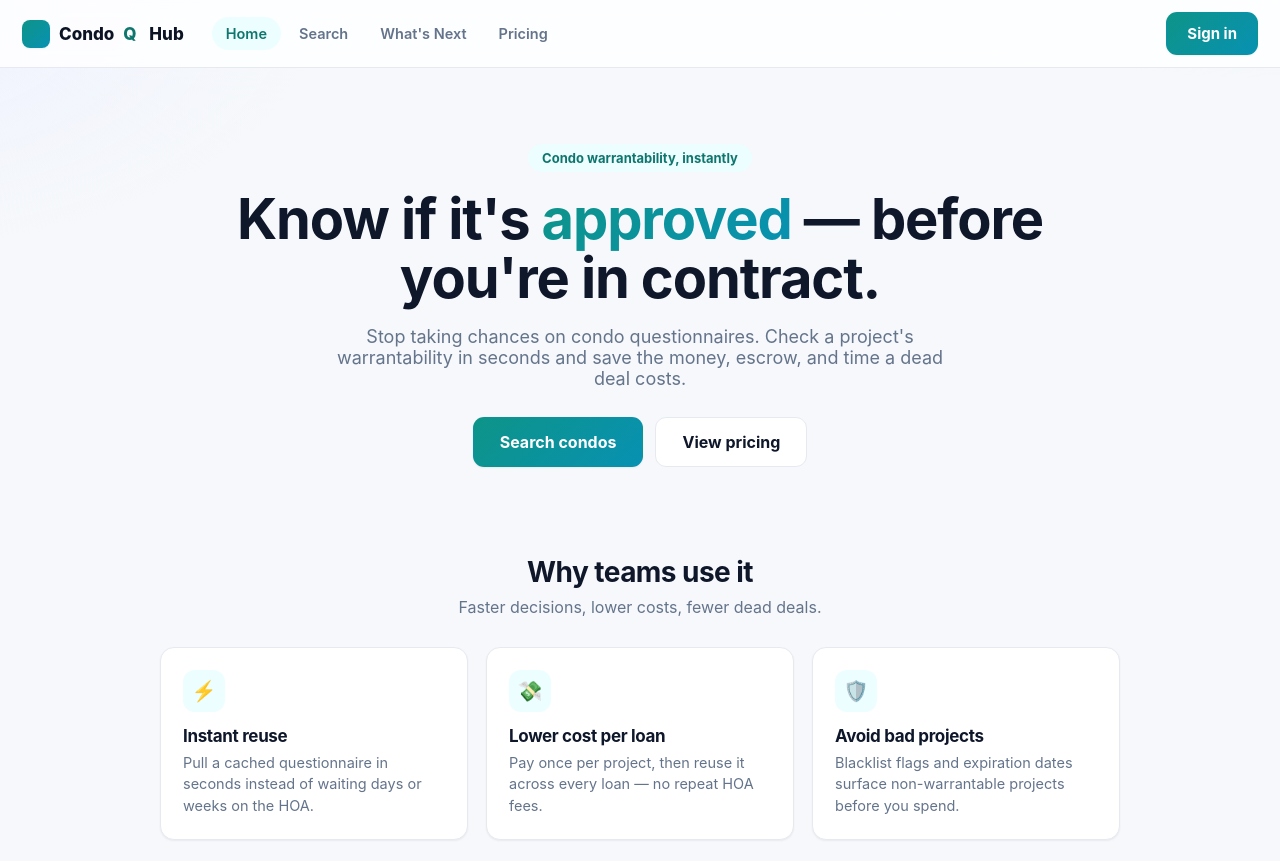
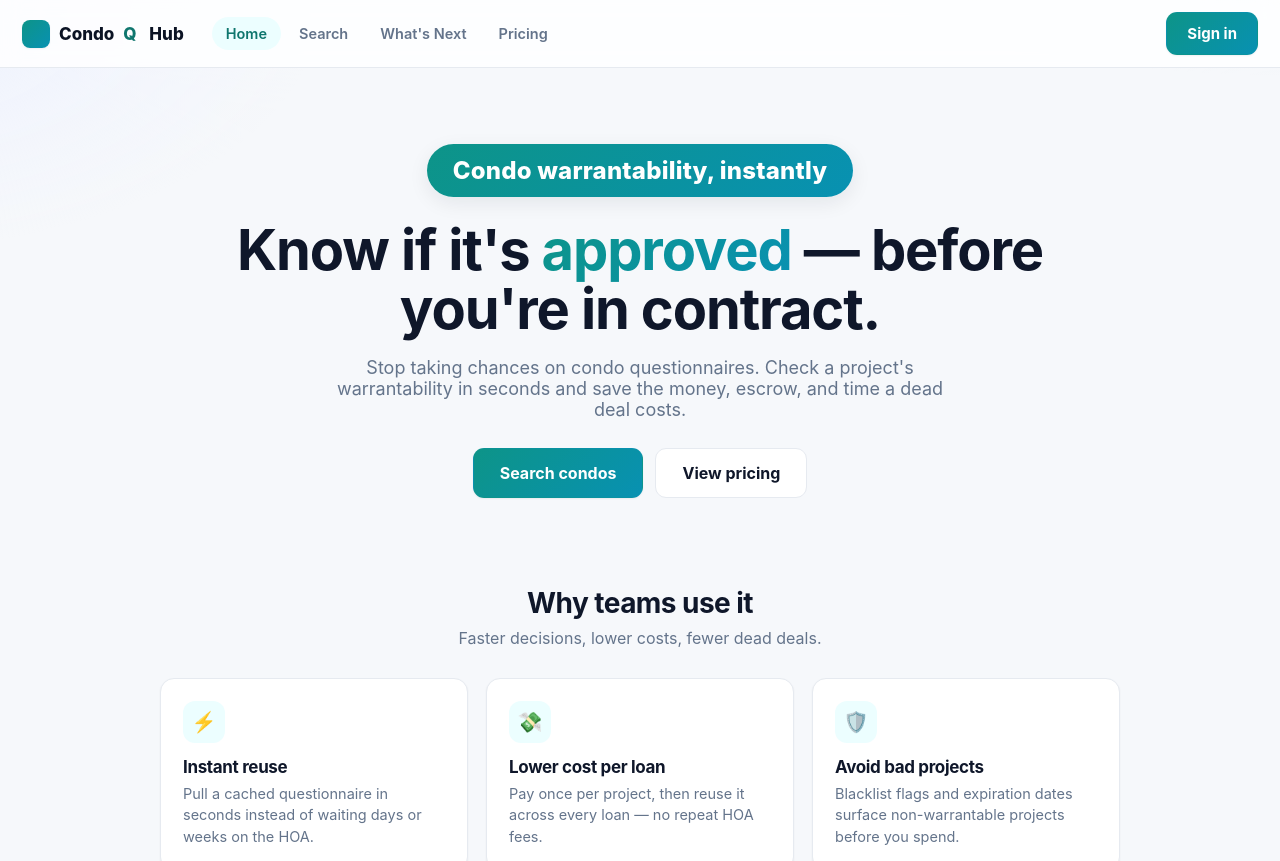
Before and after one commit to Gpober/Condo-Questionaire, a Next.js app: page / in a window 1280 px wide. Shown: the top 861 px of the page. Built offline with nearby package versions, Linux system fonts and the light colour scheme; no server answers.

Commit message:
Make hero eyebrow a bold, large standout gradient badge
https://claude.ai/code/session_01DrXMKeUmGif4CUUM2rVNhT

```diff
--- a/app/globals.css
+++ b/app/globals.css
@@ -215,9 +215,12 @@ input:focus, select:focus {
 }
 .hero .eyebrow {
   display: inline-block;
-  padding: 6px 14px; border-radius: 999px;
-  background: var(--brand-tint); color: var(--brand-dark);
-  font-weight: 700; font-size: 13px; margin-bottom: 18px;
+  padding: 12px 26px; border-radius: 999px;
+  background: linear-gradient(135deg, var(--brand-start), var(--brand-end));
+  color: #fff;
+  font-weight: 800; font-size: clamp(18px, 2.4vw, 24px);
+  letter-spacing: 0.2px; margin-bottom: 24px;
+  box-shadow: var(--shadow-md);
 }
 .hero h1 {
   font-size: clamp(34px, 5.5vw, 56px);
```
